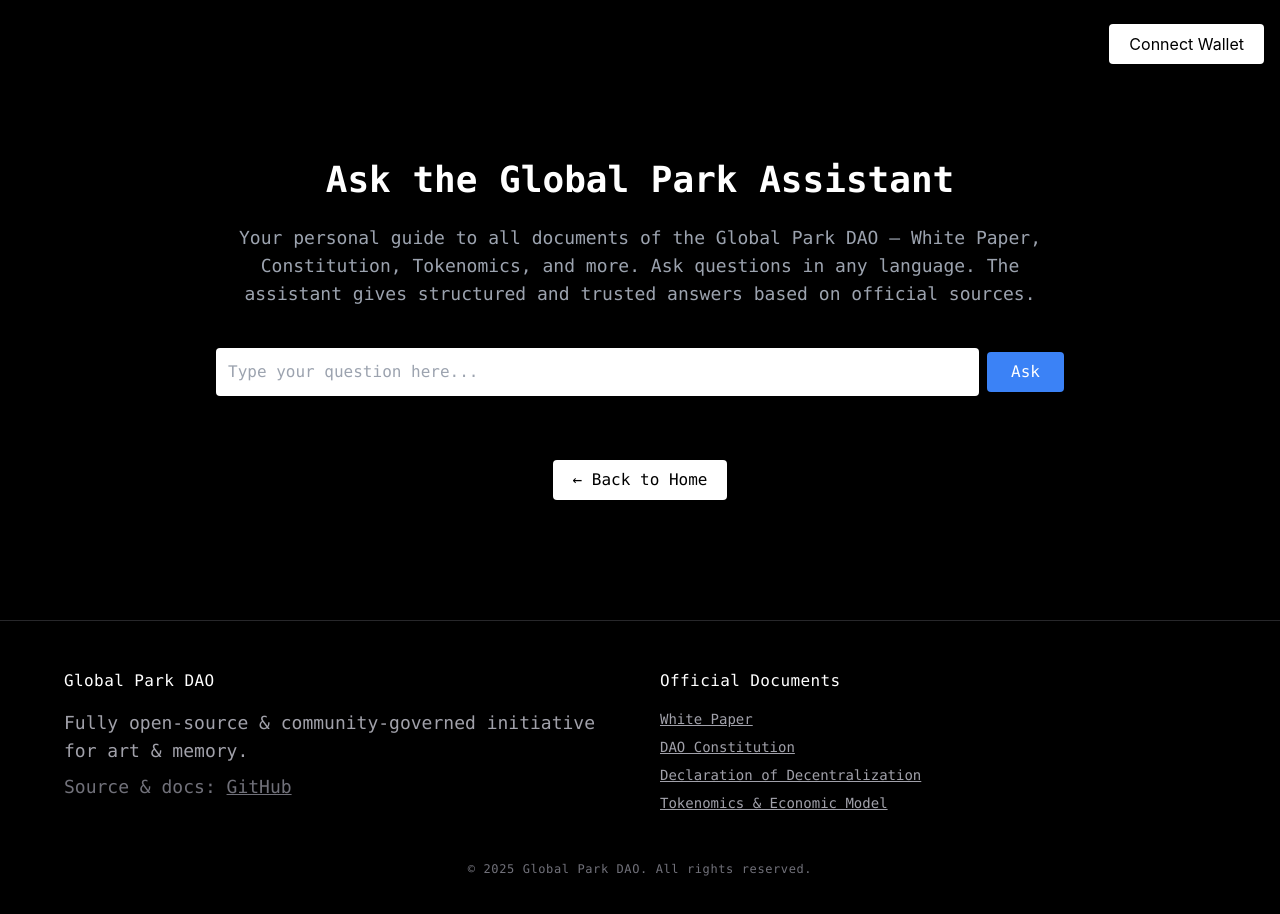
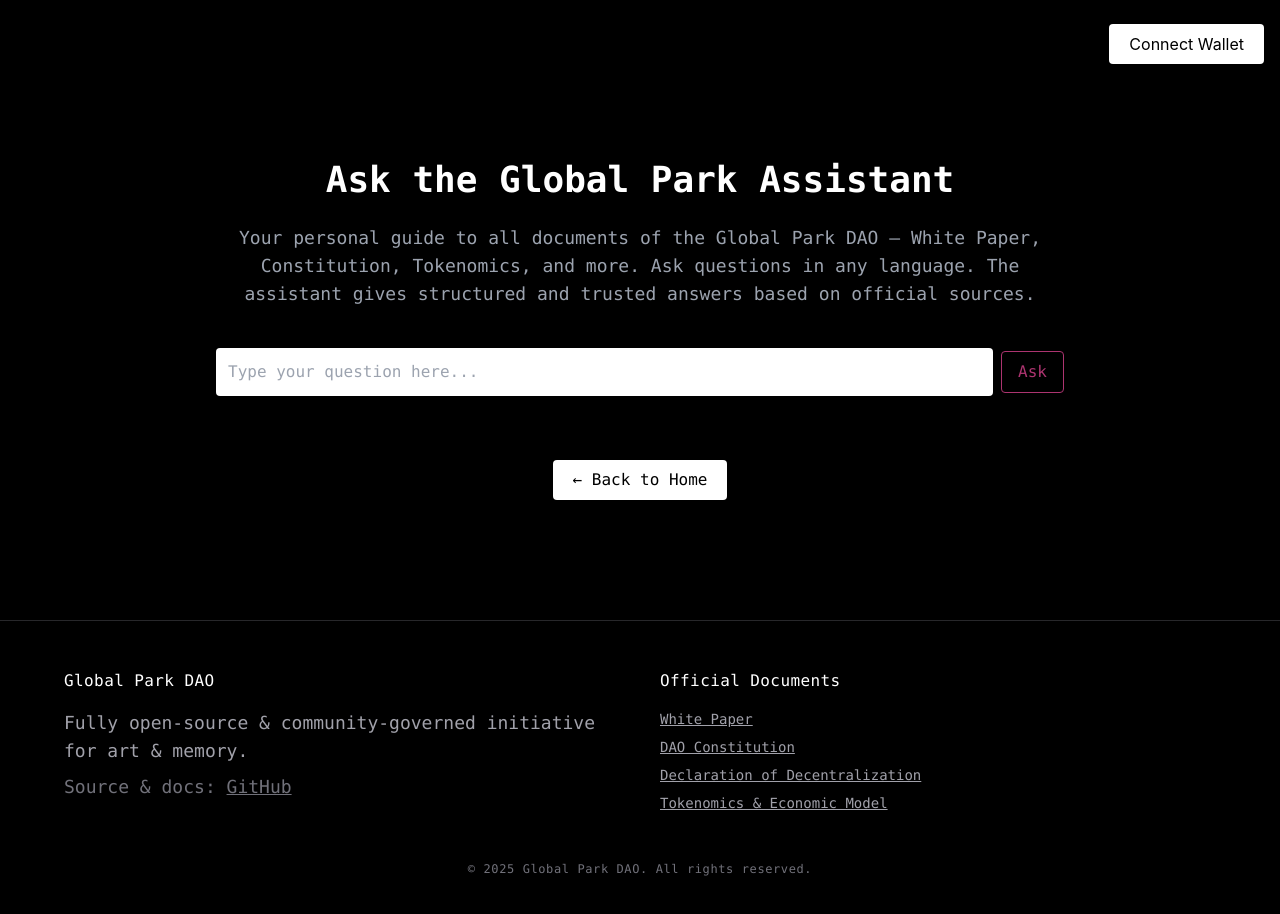
Before and after one commit to GPARKPRO/globalpark-site, a Next.js app: page /ask-gpt in a window 1280 px wide. Shown: the top 914 px of the page. Built offline with nearby package versions, Linux system fonts and the light colour scheme.

Commit message:
Update page.tsx

```diff
--- a/app/ask-gpt/page.tsx
+++ b/app/ask-gpt/page.tsx
@@ -73,7 +73,7 @@ export default function AskGPTPage() {
           placeholder="Type your question here..."
         />
         <button
-          className="bg-blue-500 px-6 py-2 rounded text-white font-medium w-full md:w-auto flex items-center justify-center"
+          className="border border-pink-500 text-pink-500 px-4 py-2 rounded hover:bg-pink-500 hover:text-black transition duration-200 animate-pulse"
           onClick={ask}
           disabled={loading}
         >
```
